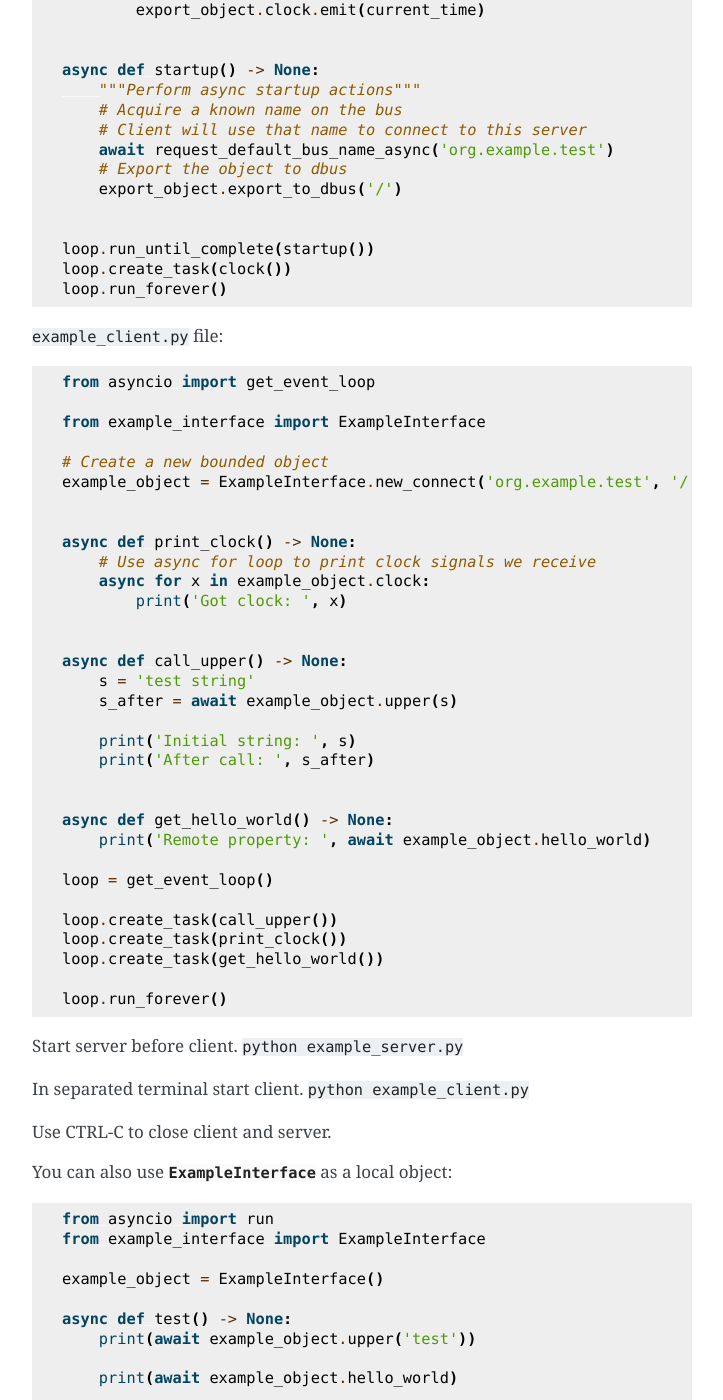
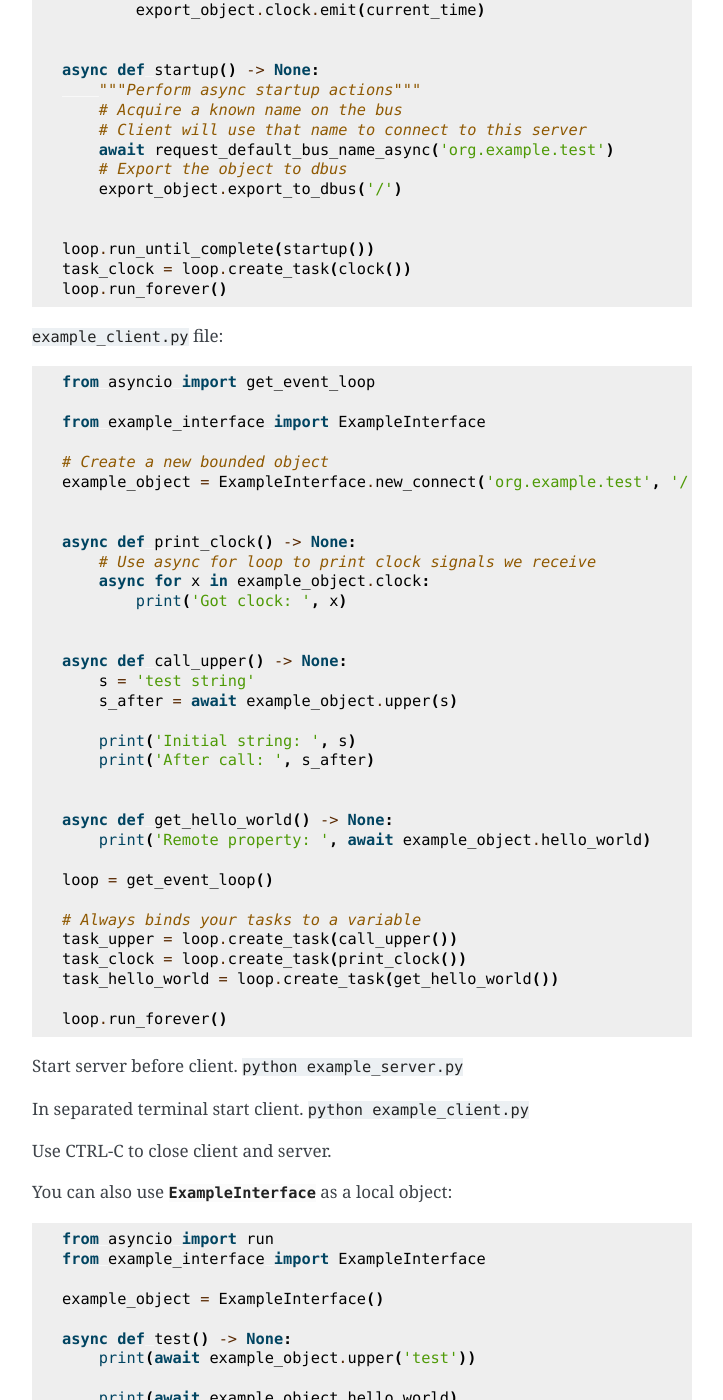
Before and after one commit to python-sdbus/python-sdbus, a Sphinx documentation site: the page built from docs/examples.rst, in a window 1280 px wide and 1400 px high, scrolled down 1428 px. Shown: the whole window, without its empty margins (388-1111 px from the left). Built offline with Sphinx 7.4.7, drawn with Linux system fonts in a browser that asks for light colours.

Commit message:
doc: Always binds tasks to variables
Otherwise garbage collector will cancel your task

Closes: #5

```diff
--- a/docs/examples.rst
+++ b/docs/examples.rst
@@ -79,7 +79,7 @@ There are 3 files:
 
 
     loop.run_until_complete(startup())
-    loop.create_task(clock())
+    task_clock = loop.create_task(clock())
     loop.run_forever()
 
 
@@ -113,9 +113,10 @@ There are 3 files:
 
     loop = get_event_loop()
 
-    loop.create_task(call_upper())
-    loop.create_task(print_clock())
-    loop.create_task(get_hello_world())
+    # Always binds your tasks to a variable
+    task_upper = loop.create_task(call_upper())
+    task_clock = loop.create_task(print_clock())
+    task_hello_world = loop.create_task(get_hello_world())
 
     loop.run_forever()
 
```
Also changed, not shown: README.md (+5 -4 lines).
